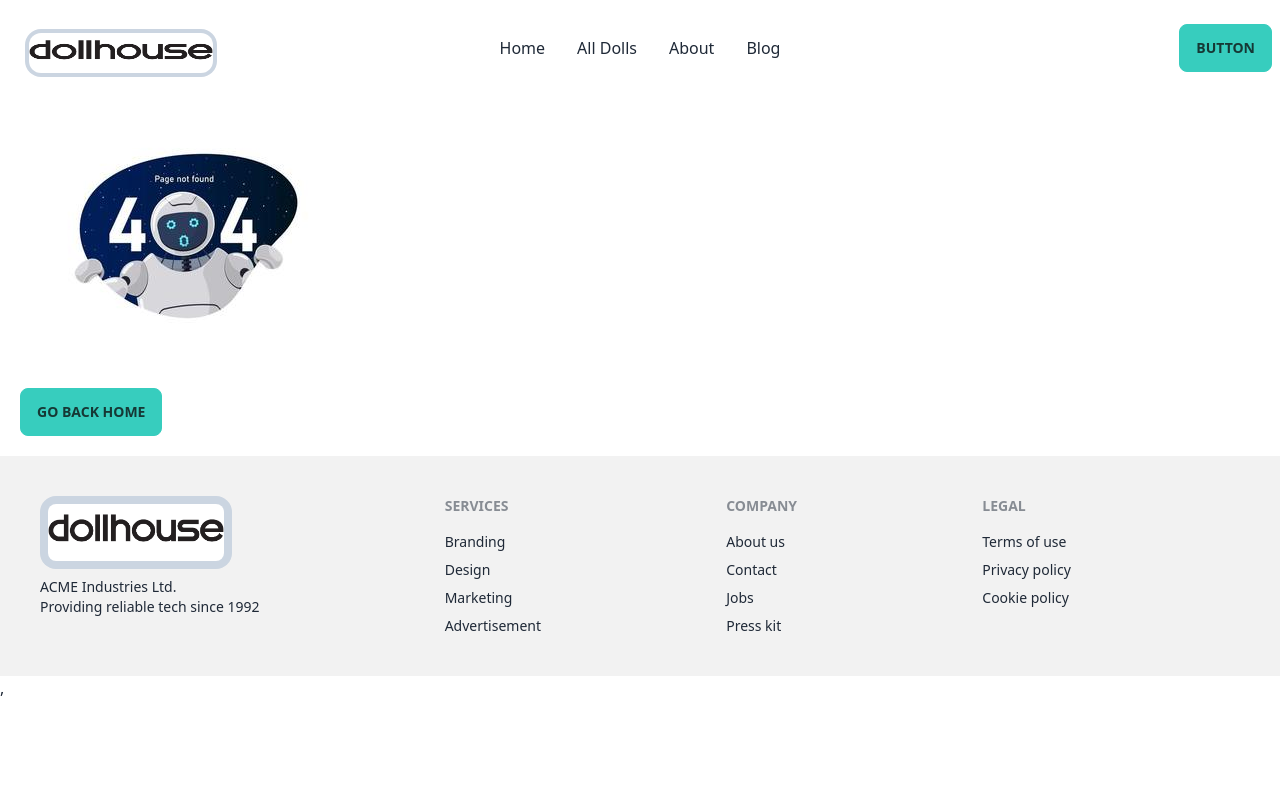
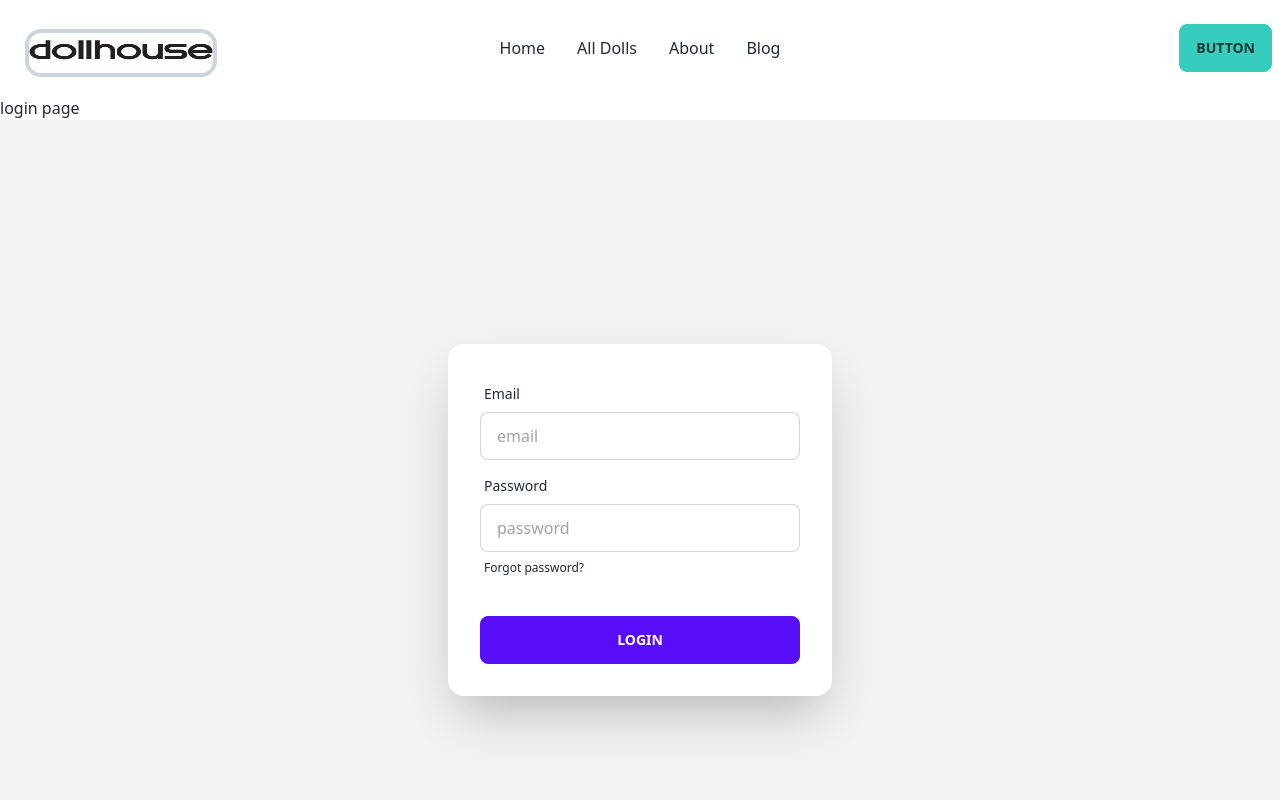
Before and after one commit to ataur28/drawing-school-client, a React (Vite) app: page /login in a window 1280 px wide. Shown: the top 800 px of the page. Built offline with nearby package versions, Linux system fonts and the light colour scheme.

Commit message:
added login page

```diff
--- a/src/Routes/Routes.jsx
+++ b/src/Routes/Routes.jsx
@@ -5,6 +5,7 @@
 import Blog from "../pages/Blog/Blog";
 import ErrorElement from "../pages/ErrorElement/ErrorElement";
 import DollDetails from "../pages/Home/DollDetails/DollDetails";
+import Login from "../pages/Login/Login";
 
 
 const router = createBrowserRouter([
@@ -30,6 +31,10 @@
                 loader: ({ params }) => fetch('dolls.json')
             },
             {
+                path: '/login',
+                element: <Login></Login>,
+            },
+            {
                 path: '*',
                 element: <ErrorElement></ErrorElement>
             }
--- /dev/null
+++ b/src/pages/Login/Login.jsx
@@ -0,0 +1,37 @@
+
+const Login = () => {
+    return (
+        <div>
+            <h2>login page</h2>
+            <div className="hero min-h-screen bg-base-200">
+                {/* <div className="hero-content flex-col lg:flex-row-reverse"> */}
+
+                    <div className="card flex-shrink-0 w-full max-w-sm shadow-2xl bg-base-100">
+                        <div className="card-body">
+                            <div className="form-control">
+                                <label className="label">
+                                    <span className="label-text">Email</span>
+                                </label>
+                                <input type="text" placeholder="email" className="input input-bordered" />
+                            </div>
+                            <div className="form-control">
+                                <label className="label">
+                                    <span className="label-text">Password</span>
+                                </label>
+                                <input type="text" placeholder="password" className="input input-bordered" />
+                                <label className="label">
+                                    <a href="#" className="label-text-alt link link-hover">Forgot password?</a>
+                                </label>
+                            </div>
+                            <div className="form-control mt-6">
+                                <button className="btn btn-primary">Login</button>
+                            </div>
+                        </div>
+                    </div>
+                {/* </div> */}
+            </div>
+        </div>
+    );
+};
+
+export default Login;
```
